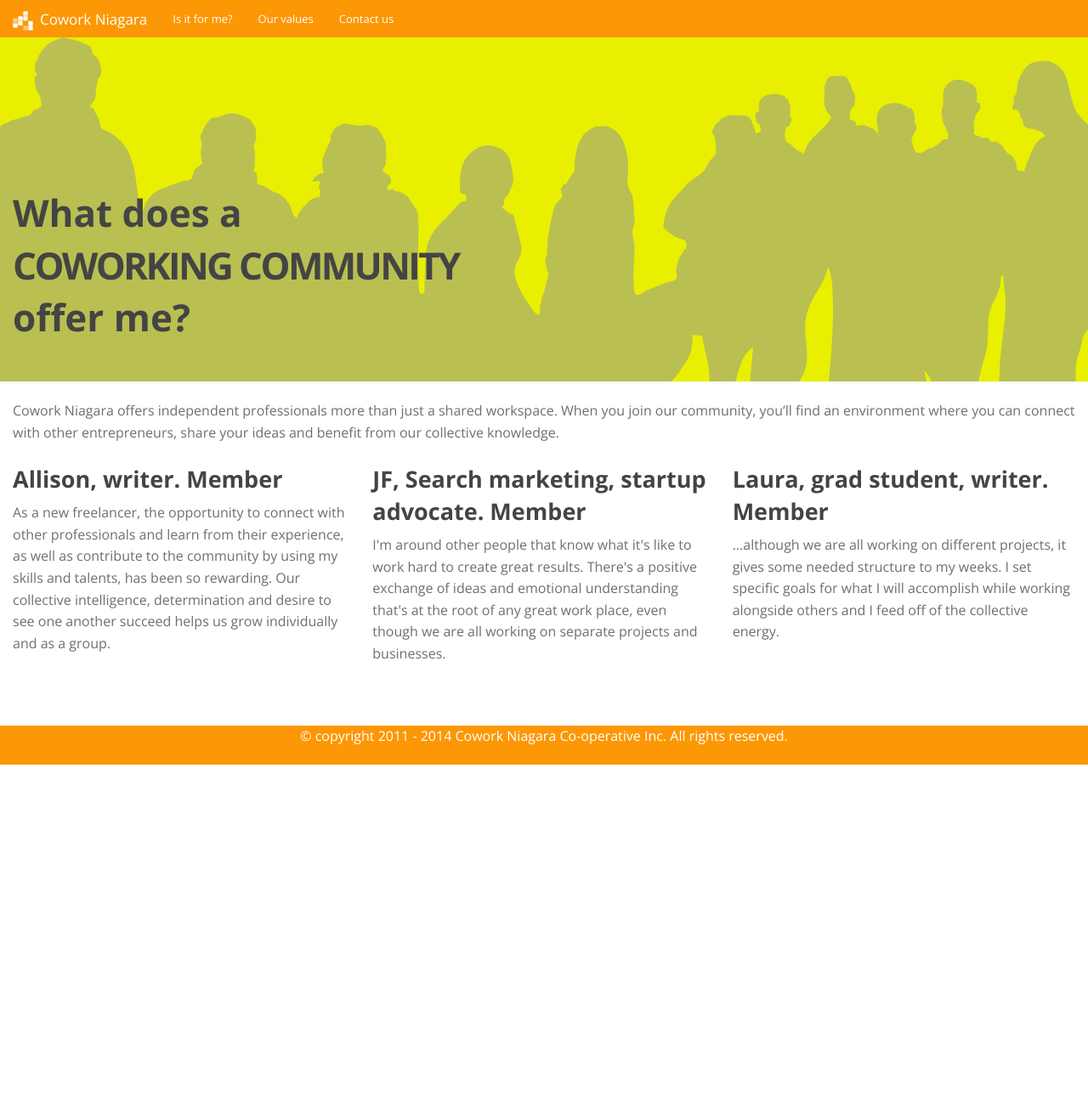
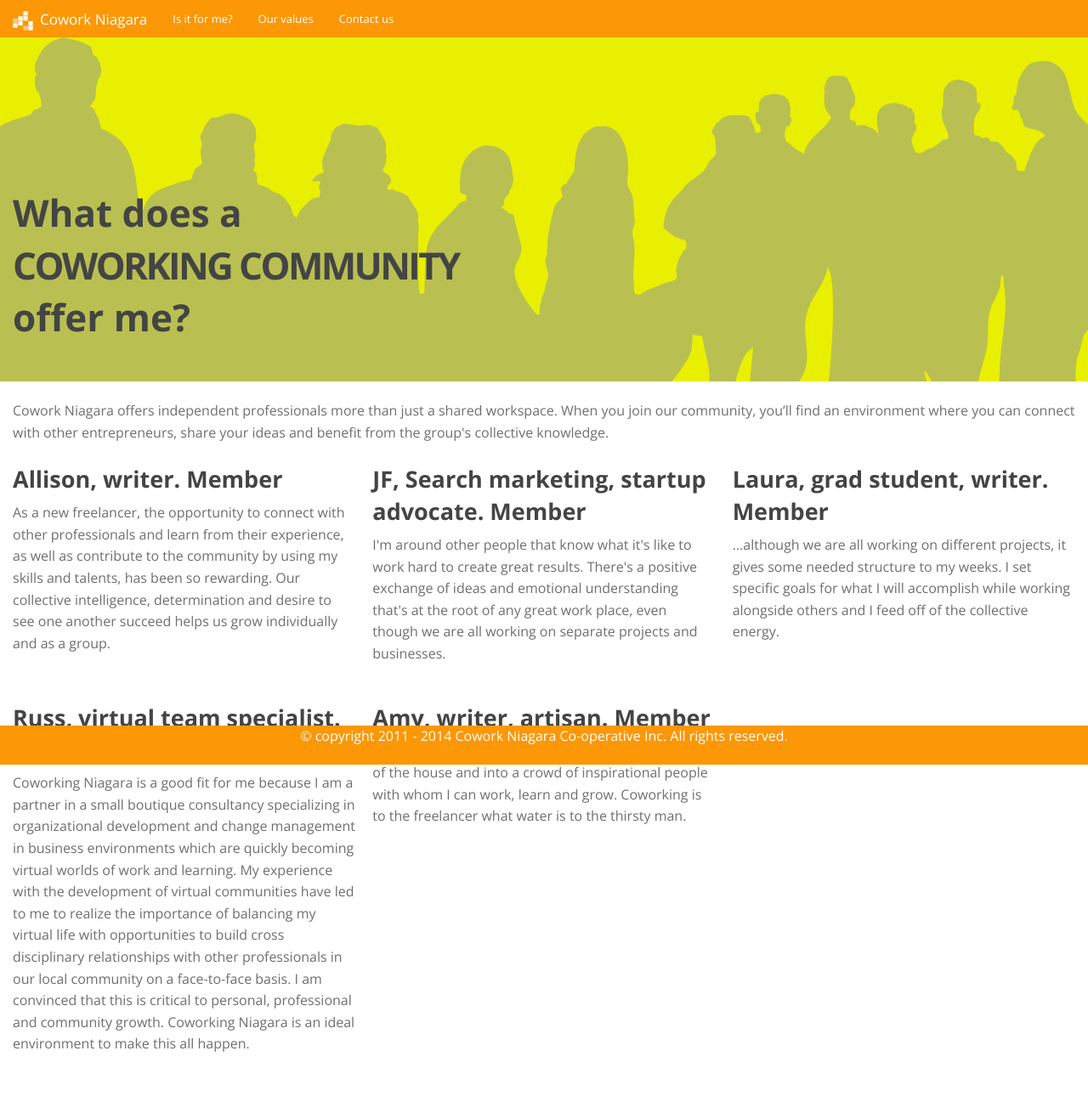
Before and after one commit to CoworkNiagara/coworkingniagara.github.io, a Jekyll site: the page built from is-it-for-me.html, in a window 1280 px wide. Shown: the whole page at 85% size. Built offline with Jekyll 4.4.1, drawn with Linux system fonts in a browser that asks for light colours; nearby versions of some CDN libraries; before the commit the page ends 900 px from its top, so only the background shows below that.

Commit message:
Added new people to testimonials list.

```diff
--- a/is-it-for-me.html
+++ b/is-it-for-me.html
@@ -5,7 +5,7 @@ layout: page
 ---
 <main id="is-for-you">
   <h1>What does a <strong>coworking community</strong> offer me?</h1>
-  <p>Cowork Niagara offers independent professionals more than just a shared workspace. When you join our community, you’ll find an environment where you can connect with other entrepreneurs, share your ideas and benefit from our collective knowledge.</p>
+  <p>Cowork Niagara offers independent professionals more than just a shared workspace. When you join our community, you’ll find an environment where you can connect with other entrepreneurs, share your ideas and benefit from the group's collective knowledge.</p>
   <ul class="testimonials">
     <li>
       <h3>Allison, writer. Member</h3>
@@ -19,5 +19,13 @@ layout: page
       <h3>Laura, grad student, writer. Member</h3>
       <p class="quote">...although we are all working on different projects, it gives some needed structure to my weeks. I set specific goals for what I will accomplish while working alongside others and I feed off of the collective energy.</p>
     </li>
+    <li>
+      <h3>Russ, virtual team specialist. Member</h3>
+      <p>Coworking Niagara is a good fit for me because I am a partner in a small boutique consultancy specializing in organizational development and change management in business environments which are quickly becoming virtual worlds of work and learning. My experience with the development of virtual communities have led to me to realize the importance of balancing my virtual life with opportunities to build cross disciplinary relationships with other professionals in our local community on a face-to-face basis.  I am convinced that this is critical to personal, professional and community growth. Coworking Niagara is an ideal environment to make this all happen.</p>
+    </li>
+    <li>
+      <h3>Amy, writer, artisan. Member</h3>
+      <p>Coworking is a good fit for me because it gets me out of the house and into a crowd of inspirational people with whom I can work, learn and grow. Coworking is to the freelancer what water is to the thirsty man.</p>
+    </li>
   </ul>
 </main>
```
